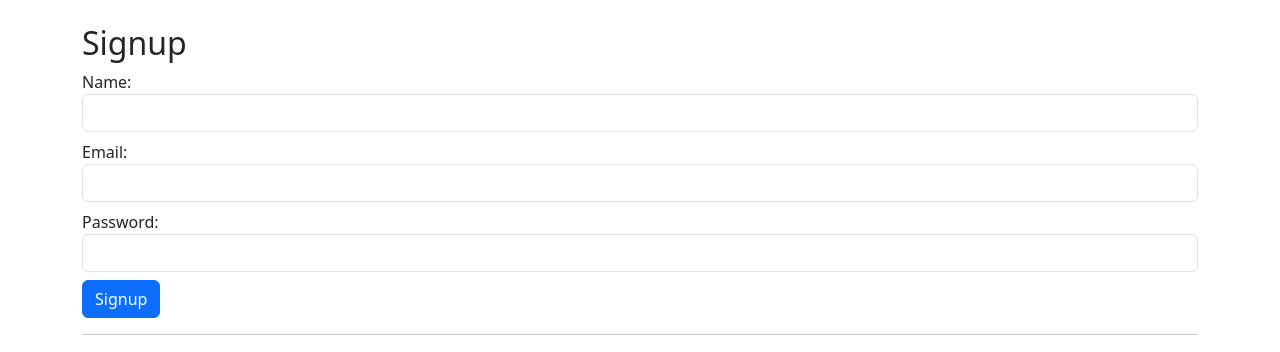
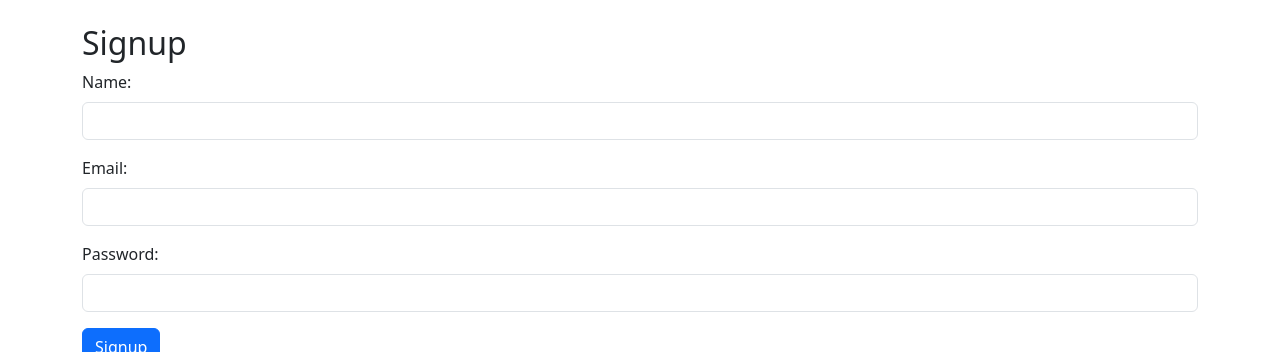
Before and after one commit to elder0209/myflaskapp, a Flask app: page /signup_page in a window 1280 px wide. Shown: the top 352 px of the page. Run offline with Flask 3, Linux system fonts and the light colour scheme.

Commit message:
Update signup.html

```diff
--- a/templates/signup.html
+++ b/templates/signup.html
@@ -11,43 +11,32 @@
     {% with messages = get_flashed_messages(with_categories=true) %}
       {% if messages %}
         {% for category, message in messages %}
-          <div class="alert alert-{{ category }} alert-dismissible fade show">{{ message }}
+          <div class="alert alert-{{ category }} alert-dismissible fade show">
+            {{ message }}
             <button type="button" class="btn-close" data-bs-dismiss="alert"></button>
           </div>
         {% endfor %}
       {% endif %}
     {% endwith %}
 
-    <!-- Normal Signup Form -->
     <form action="{{ url_for('signup') }}" method="POST">
-        <div class="mb-2">
-            <label>Name:</label>
+        <div class="mb-3">
+            <label for="name" class="form-label">Name:</label>
             <input type="text" name="name" class="form-control" required>
         </div>
-        <div class="mb-2">
-            <label>Email:</label>
+        <div class="mb-3">
+            <label for="email" class="form-label">Email:</label>
             <input type="email" name="email" class="form-control" required>
         </div>
-        <div class="mb-2">
-            <label>Password:</label>
+        <div class="mb-3">
+            <label for="password" class="form-label">Password:</label>
             <input type="password" name="password" class="form-control" required>
         </div>
         <input type="submit" class="btn btn-primary" value="Signup">
     </form>
 
-    <hr>
-
-    <!-- Google Signup/Login Button -->
-    <div class="mt-2">
-        <p>Or signup/login with:</p>
-        <a href="{{ url_for('login_google') }}" class="btn btn-danger">
-            <img src="https://img.icons8.com/color/16/google-logo.png"> Google
-        </a>
-    </div>
-
     <p class="mt-2">Already have an account? <a href="{{ url_for('login_page') }}">Login</a></p>
 </div>
-
 <script src="https://cdn.jsdelivr.net/npm/bootstrap@5.3.2/dist/js/bootstrap.bundle.min.js"></script>
 </body>
 </html>
```
